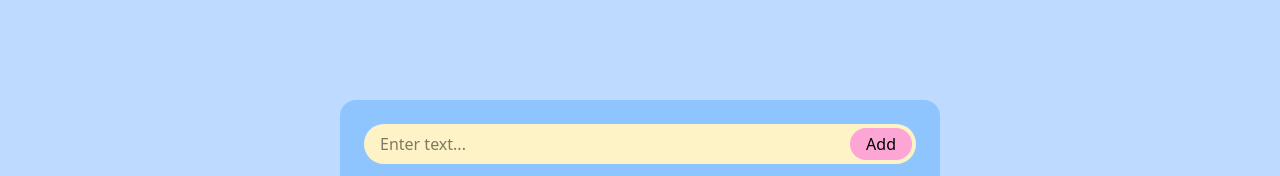
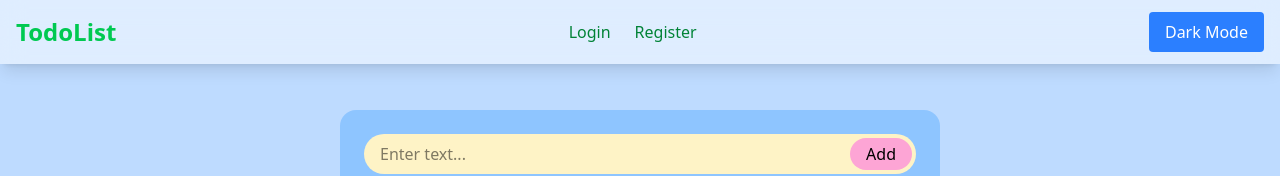
Before and after one commit to vishucs50/todoList, a React (Vite) app in the folder TodoList/: page / in a window 1280 px wide. Shown: the top 176 px of the page. Built offline with nearby package versions, Linux system fonts and the light colour scheme; no server answers.

Commit message:
theme change added

```diff
--- a/TodoList/src/App.jsx
+++ b/TodoList/src/App.jsx
@@ -1,9 +1,12 @@
 import { List } from "./List"
+import Navbar from "./Navbar"
+
 function App() {
 
 
   return (
-    <div className="h-full w-full bg-blue-200 flex items-center justify-center dark:bg-slate-900">
+    <div className="h-full w-full  bg-blue-200 flex items-center justify-center dark:bg-slate-900">
+        <Navbar/>
         <List/>
     </div>
   )
--- a/TodoList/src/List.jsx
+++ b/TodoList/src/List.jsx
@@ -26,7 +26,7 @@
 
     },[]);
     return (
-      <div className="md:h-150 md:w-150 bg-blue-300 dark:bg-slate-800 rounded-2xl p-6">
+      <div className="md:h-150 md:w-150 mt-5 bg-blue-300 dark:bg-slate-800 rounded-2xl p-6">
         <form onSubmit={handleSubmit}>
           <div className="relative w-full h-10">
             <input
--- /dev/null
+++ b/TodoList/src/Navbar.jsx
@@ -0,0 +1,34 @@
+import useThemeStore from "./store/themeStore";
+import ToggleButton from "./ToggleButton";
+import { useEffect } from "react";
+export default function Navbar() {
+    const darkMode = useThemeStore((state) => state.darkMode);
+    useEffect(() => {
+    if (darkMode) document.documentElement.classList.add("dark");
+    else document.documentElement.classList.remove("dark");
+    }, [darkMode]);
+    return (
+    <nav className="fixed  top-0 left-0 w-full z-50 bg-white/50 dark:bg-gray-900/50 backdrop-blur-md shadow-lg transition-colors ">
+        <div className="max-w-7xl mx-auto px-4 py-3  flex justify-between items-center">
+        <div className="text-2xl font-bold text-green-500 dark:text-blue-600">
+            TodoList
+        </div>
+
+        <ul className="flex gap-6 font-medium text-green-700 dark:text-blue-800">
+            <li>
+            <a href="/login" className="hover:underline">
+                Login
+            </a>
+            </li>
+            <li>
+            <a href="/register" className="hover:underline">
+                Register
+            </a>
+            </li>
+        </ul>
+
+            <ToggleButton />
+        </div>
+    </nav>
+    );
+}
--- /dev/null
+++ b/TodoList/src/ToggleButton.jsx
@@ -0,0 +1,14 @@
+import useThemeStore from "./store/themeStore";
+
+export default function ToggleButton() {
+  const { darkMode, toggleDarkMode } = useThemeStore();
+
+  return (
+    <button
+      onClick={toggleDarkMode}
+      className="px-4 py-2 rounded bg-blue-500 text-white dark:bg-slate-400 dark:text-gray-900"
+    >
+      {darkMode ? "Light Mode" : "Dark Mode"}
+    </button>
+  );
+}
--- a/TodoList/src/index.css
+++ b/TodoList/src/index.css
@@ -1,4 +1,5 @@
 @import "tailwindcss";
+@custom-variant dark (&:where(.dark, .dark *));
 body{
   margin:0;
   box-sizing: border-box;
--- /dev/null
+++ b/TodoList/src/store/ThemeStore.js
@@ -0,0 +1,18 @@
+// store/useThemeStore.js
+import { create } from "zustand";
+import { persist } from "zustand/middleware";
+const themeStore=(set) => ({
+      darkMode: false,
+      toggleDarkMode: () => set((state) => ({ darkMode: !state.darkMode })),
+      setDarkMode: (value) => set({ darkMode: value }),
+    })
+const useThemeStore = create(
+  persist(
+    themeStore,
+    {
+      name: "theme",
+    }
+  )
+);
+
+export default useThemeStore;
```
